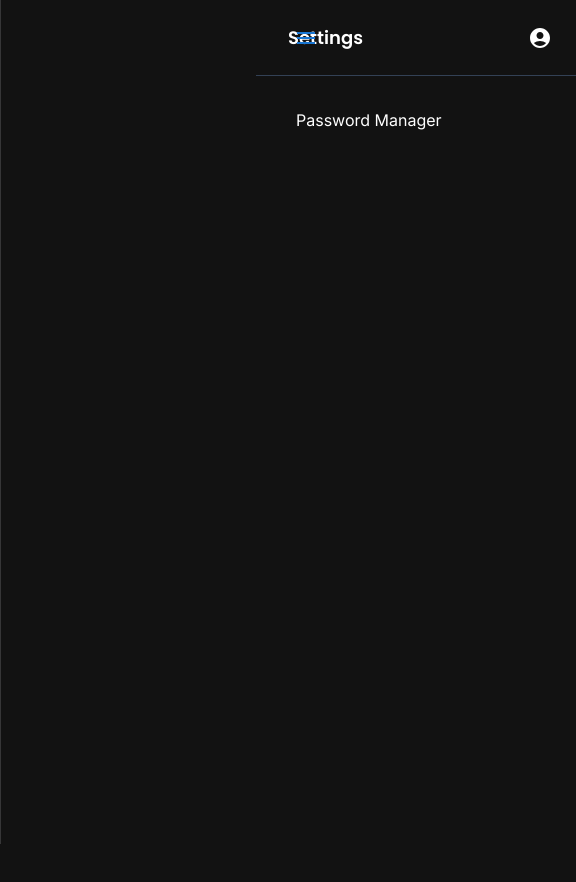
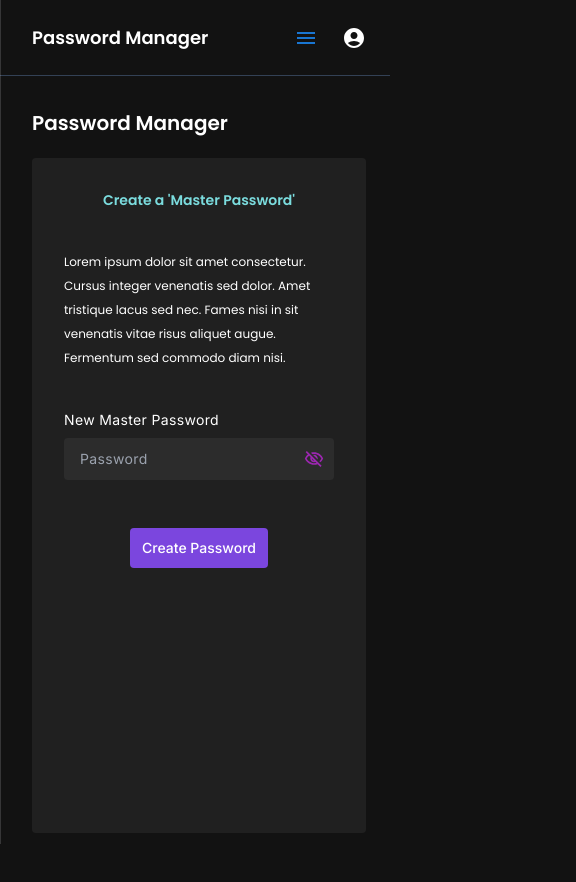
Before and after one commit to k0k0ng/scheduling-app-client, a Next.js app: page /settings/passwordmanager in a window 390 px wide. Shown: the top 882 px of the page, 576 px wide, since content can reach past the window. Built offline with nearby package versions, Linux system fonts and the light colour scheme.

Commit message:
Add password manager page: Update label to mobile viewport: Update Button to Mobile view port

```diff
--- a/src/app/(protected)/profile/changepassword/components/Password.tsx
+++ b/src/app/(protected)/profile/changepassword/components/Password.tsx
@@ -21,7 +21,7 @@ export default function Password({ value, onChange, id, labelTitle }: any) {
 
   return (
     <label
-      className=" mb-2 block text-xs font-normal tracking-wide text-white"
+      className=" mb-2 block text-sm font-normal tracking-wide text-white"
       htmlFor={id}
     >
       {labelTitle}
--- a/src/app/(protected)/profile/preferences/page.tsx
+++ b/src/app/(protected)/profile/preferences/page.tsx
@@ -68,7 +68,7 @@ export default function ProfilePreferences() {
                   </div>
                   <div className="mb-6">
                     <label
-                      className="mb-2 block text-xs font-normal tracking-wide text-white"
+                      className="mb-2 block text-sm font-normal tracking-wide text-white"
                       htmlFor="dateformat"
                     >
                       Date Format
@@ -87,7 +87,7 @@ export default function ProfilePreferences() {
                   </div>
                   <div className="mb-6">
                     <label
-                      className="mb-2 block text-xs font-normal tracking-wide text-white"
+                      className="mb-2 block text-sm font-normal tracking-wide text-white"
                       htmlFor="timeformat"
                     >
                       Time Format
@@ -112,7 +112,7 @@ export default function ProfilePreferences() {
                   {/*  */}
                   <div className="mb-6">
                     <label
-                      className="mb-2 block text-xs font-normal tracking-wide text-white"
+                      className="mb-2 block text-sm font-normal tracking-wide text-white"
                       htmlFor="headerclock"
                     >
                       Top Header Clock
--- a/src/app/(protected)/profile/termsandconditions/page.tsx
+++ b/src/app/(protected)/profile/termsandconditions/page.tsx
@@ -36,7 +36,7 @@ export default function ProfileTermsAndCondition() {
                   <div className="block lg:flex">
                     <div className="w-full">
                       <div className="mb-6 w-full">
-                        <p className="flex justify-start text-sm">
+                        <p className="flex justify-start text-base font-semibold">
                           Terms and Condition
                         </p>
                       </div>
--- a/src/app/(protected)/settings/integrations/page.tsx
+++ b/src/app/(protected)/settings/integrations/page.tsx
@@ -35,16 +35,17 @@ export default function SettingsIntegrations() {
           </p>
           <div className="min-h-[80vh] rounded bg-[#202020]">
             <div className="justify-start md:justify-center ">
-              <div className="w-full p-4  md:p-6 lg:p-12">
+              <div className="w-full p-8 md:p-6 lg:p-12">
                 <div className="flex w-full justify-between border-b border-[#2C2C2C] pb-6 md:border-none ">
                   <Button
                     className="button--"
                     type="primary"
-                    size="sm"
+                    size="md"
                     onClick={() => {}}
+                    iconLeft={<AddOutlinedIcon />}
+                    spanClassName="ml-2.5 hidden md:flex"
                   >
-                    <AddOutlinedIcon fontSize="small" />
-                    <span className="ml-2.5 hidden md:flex">Add</span>
+                    App
                   </Button>
                   <form
                     action="/dashboard"
@@ -91,7 +92,7 @@ export default function SettingsIntegrations() {
                     Add an Integration
                   </h1>
                   <p className="mb-6 text-[12px] md:mb-3 md:text-[16px]">
-                    Would you like to add your first
+                    Would you like to add your first {"\t"}
                     <span className="block md:inline-flex">
                       integration now?
                     </span>
--- a/src/app/(protected)/settings/passwordmanager/page.tsx
+++ b/src/app/(protected)/settings/passwordmanager/page.tsx
@@ -4,9 +4,12 @@ import { useState } from "react";
 
 import SideBar from "@/components/Sidebar";
 import TopNav from "@/components/TopNav";
+import Button from "@/components/Button/Button";
+import Password from "../../profile/changepassword/components/Password";
 
 export default function SettingsPasswordManager() {
   const [sidebarStatus, setSidebarStatus] = useState(true);
+  const [currentPassword, setCurrentPassword] = useState("");
 
   return (
     <div className="flex h-[100vh] flex-row items-start">
@@ -15,14 +18,56 @@ export default function SettingsPasswordManager() {
         setSidebarIsOpen={setSidebarStatus}
       />
       <div
-        className={`${
-          sidebarStatus ? "ml-64" : "ml-20"
-        } min-h-[100vh] w-full pb-28`}
+        // mobile will effect on media 76px
+        className={`w-full pb-20 ${sidebarStatus ? "md:ml-64" : "md:ml-20"} `}
       >
-        <TopNav title="Settings" />
+        <TopNav title="Password Manager" />
 
-        <main className="mt-8 h-[100vh] min-w-[20rem] pl-10 pr-20">
-          Password Manager
+        <main className="mt-8 min-w-[20rem] pl-8 pr-6 xl:pl-10 xl:pr-10 2xl:pr-20">
+          {/* <!-- This is an profile --> */}
+          <p className="mb-5 font-poppins text-[20px] font-semibold md:hidden">
+            Password Manager
+          </p>
+
+          <div className="flex justify-center p-0 md:px-8 md:py-20 lg:p-32 2xl:p-44">
+            <div className="item min-h-[80vh] max-w-[78vh] rounded bg-[#202020] sm:min-h-[44vh]">
+              <div className="w-full px-8 py-8 md:px-12">
+                <div className="mb-10">
+                  <h1 className="text-center font-poppins text-sm font-semibold text-[#7BDCDE] sm:text-xl md:text-xl lg:text-[24px]">
+                    Create a &apos;Master Password&apos;
+                  </h1>
+                </div>
+                <div className="mb-10">
+                  <p className="text-left font-poppins text-xs leading-6 md:text-base">
+                    Lorem ipsum dolor sit amet consectetur. Cursus integer
+                    venenatis sed dolor. Amet tristique lacus sed nec. Fames
+                    nisi in sit venenatis vitae risus aliquet augue. Fermentum
+                    sed commodo diam nisi.
+                  </p>
+                </div>
+
+                <form className="mb-10">
+                  <Password
+                    labelTitle="New Master Password"
+                    id="currentpass"
+                    value={currentPassword}
+                    onChange={(e: any) => {
+                      setCurrentPassword(e.target.value);
+                    }}
+                  />
+                </form>
+                <div className="flex justify-center">
+                  <Button
+                    size="md"
+                    type="primary"
+                    className="button-- px-2 md:px-[50px]"
+                  >
+                    Create Password
+                  </Button>
+                </div>
+              </div>
+            </div>
+          </div>
         </main>
       </div>
     </div>
--- a/src/components/Button/Button.tsx
+++ b/src/components/Button/Button.tsx
@@ -1,12 +1,23 @@
 import "./Button.css";
 import { buttonSize, buttonType } from "./theme";
 
-function Button({ size, type, onClick, children, className }: any) {
-  const mergeclassName = `${className} ${buttonSize[size]} ${buttonType[type]}`;
+function Button({
+  size,
+  type,
+  onClick,
+  className,
+  iconLeft,
+  spanClassName,
+  children,
+}: any) {
+  const mergeclassName = `${className} px-3 px-2 sm:${buttonSize[size]} ${buttonType[type]}`;
 
   return (
     <button className={mergeclassName} onClick={onClick} type="button">
-      {children}
+      {iconLeft}
+      <span className={`text-sm md:text-base ${spanClassName}`}>
+        {children}
+      </span>
     </button>
   );
 }
--- a/src/components/SelectOption/page.tsx
+++ b/src/components/SelectOption/page.tsx
@@ -42,7 +42,7 @@ export default function Select({
     <div className="relative " ref={wrapperRef}>
       <label
         htmlFor="notifications"
-        className="mb-2 block text-xs font-medium tracking-wide text-white"
+        className="mb-2 block text-sm font-medium tracking-wide text-white"
       >
         {labelName}
         <ul
```
Also changed, not shown: src/app/(protected)/profile/account/page.tsx (+5 -5 lines).
